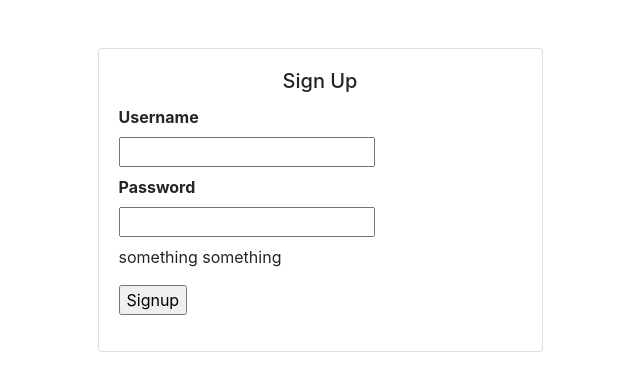
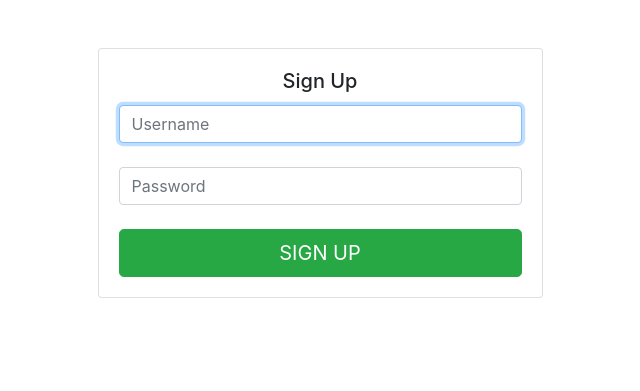
Before and after one commit to CCLDArjun/Quizer, a Flask app: page /signup/ in a window 1280 px wide. Shown: the part 56-447 px from the top of the page, without its empty margins (320-960 px from the left). Run offline with Flask 2, Linux system fonts and the light colour scheme; some libraries are stand-ins or nearby versions.

Commit message:
added better sign up pagee

```diff
--- a/main.py
+++ b/main.py
@@ -10,7 +10,7 @@ app = Flask(__name__)
 
 
 class SignupForm(Form):
-	username = TextField('Username', [validators.DataRequired(), validators.Length(min=4, max=20)])
+	username = TextField("Username", [validators.DataRequired(), validators.Length(min=4, max=20)])
 	password = PasswordField("Password", [validators.DataRequired()])
 
 @app.route("/")
@@ -32,20 +32,17 @@ def login():
 		attempted_password = request.form['password']
 		if attempted_username == "admin" and attempted_password == "password":
 			return redirect(url_for("home"))
-	return render_template("login.html")
+	return render_template("LogOrSignIn.html", type="Log In")
 
 @app.route("/signup/", methods=["GET", "POST"])
 def signup():
-	form = SignupForm(request.form)
 	username = "something"
 	password = "something"
-	if request.method == "POST" and form.validate():
-		username = form.username.data
-		password = sha256_crypt.hash(str(form.password.data))
+	if request.method == "POST":
+		username = request.form['username']
+		password = sha256_crypt.hash(str(request.form['password']))
 		print(username, password)
-		return render_template("signup.html", form=form, vars=[username, password])
-
-	return render_template("signup.html", form=form, vars=[username, password])
+	return render_template("LogOrSignIn.html", type="Sign Up")
 
 if __name__ == "__main__":
 	app.run(debug=True)
--- a/templates/login.html
+++ b/templates/LogOrSignIn.html
@@ -5,7 +5,7 @@
       <div class="col-sm-9 col-md-7 col-lg-5 mx-auto">
         <div class="card card-signin my-5">
           <div class="card-body">
-            <h5 class="card-title text-center">Sign In</h5>
+            <h5 class="card-title text-center">{{ type }}</h5>
             <form class="form-signin" action="" method="post">
               <div class="form-label-group">
                 <input type="text" id="inputUsername" class="form-control" placeholder="Username" name="username" value="{{request.form.username}}" required autofocus>
@@ -15,12 +15,7 @@
                 <input type="password" id="inputPassword" class="form-control" placeholder="Password" name="password" value="{{request.form.password}}" required>
               </div>
               <br>
-              <div class="custom-control custom-checkbox mb-3">
-                <input type="checkbox" class="custom-control-input" id="customCheck1">
-                <label class="custom-control-label" for="customCheck1">Remember password</label>
-              </div>
-              <br>
-              <button class="btn btn-lg btn-primary btn-block text-uppercase" type="submit">Sign in</button>
+              <button class="btn btn-lg btn-success btn-block text-uppercase" type="submit">{{ type }}</button>
             </form>
           </div>
         </div>
--- a/templates/signup.html
+++ /dev/null
@@ -1,31 +0,0 @@
-{% extends "header.html" %}
-{% block body %}
-<div class="container">
-    <div class="row">
-      <div class="col-sm-9 col-md-7 col-lg-5 mx-auto">
-        <div class="card card-signin my-5">
-          <div class="card-body">
-            <h5 class="card-title text-center">Sign Up</h5>
-              {% from "_formhelpers.html" import render_field %}
-              <form method="post" action="/signup/">
-                  <dl>
-                      {{ render_field(form.username) }}
-                      {{ render_field(form.password) }}
-                      {{ vars[0] }}
-                      {{ vars[1] }}
-                  </dl>
-                  <p>
-                    <input type="submit" value="Signup">
-                  </p>
-              </form>
-              {% if error %}
-                <p class="error"> <strong>{{error}}</strong></p>
-              {% endif %}
-          </div>
-        </div>
-      </div>
-    </div>
-  </div>
-<h1></h1>
-
-{% endblock %}
```
Also changed, not shown: 2 other files.
